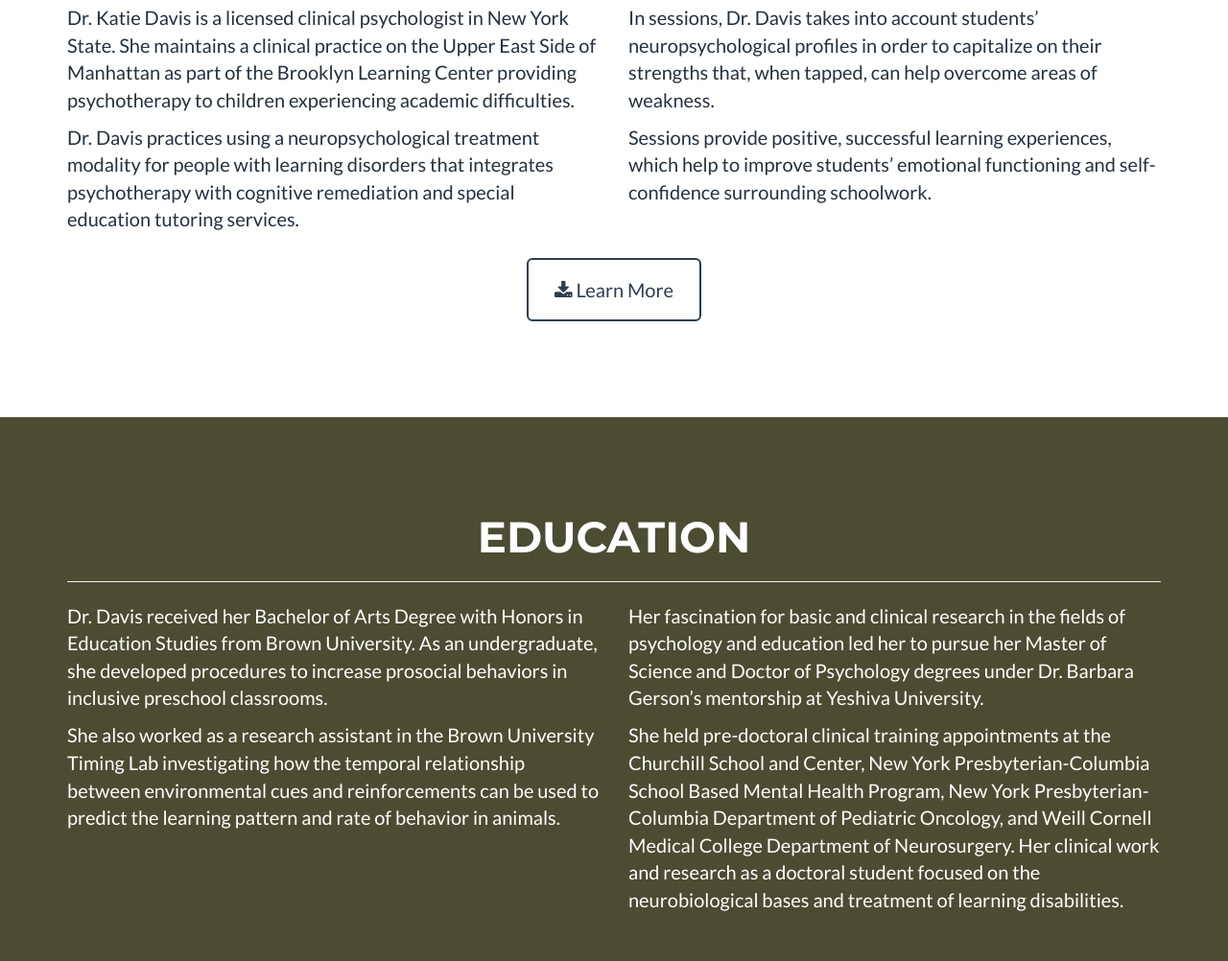
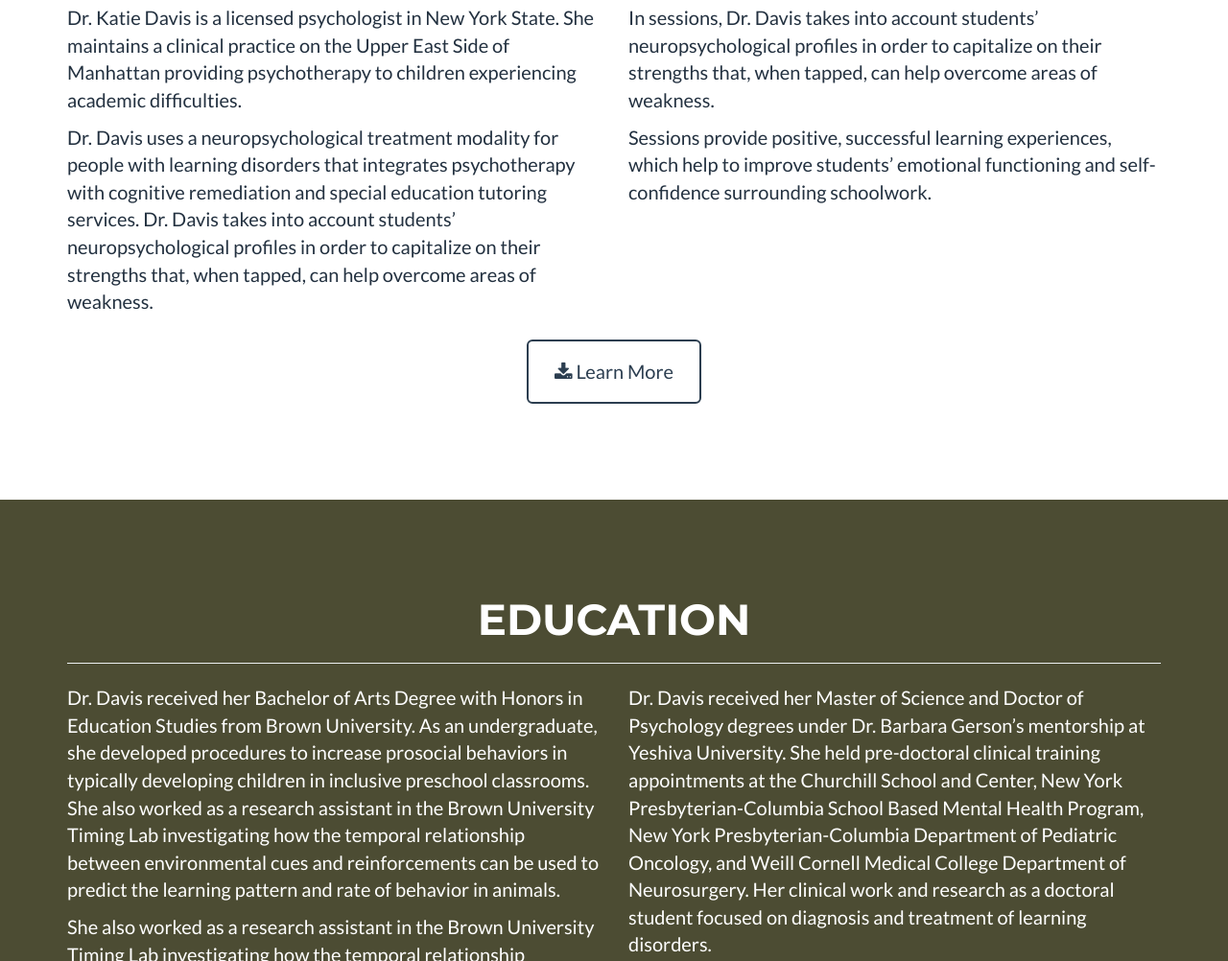
Before and after one commit to ksdavis/ksdavis.github.io, a plain HTML site: page index.html in a window 1280 px wide. Shown: the part 839-1841 px from the top of the page at 96% size. Drawn offline with nearby package versions, Linux system fonts and the light colour scheme; some packages are replaced by stand-ins of ours.

Commit message:
Update index.html

```diff
--- a/index.html
+++ b/index.html
@@ -137,15 +137,16 @@
 
             <div class="row">
                 <div class="col-lg-6">
-                    <p>Dr. Katie Davis is a licensed clinical psychologist in New York State.
-                    She maintains a clinical practice on the Upper East Side of Manhattan as
-                    part of the Brooklyn Learning Center providing psychotherapy to children
-                    experiencing academic difficulties.</p>
+                    <p>Dr. Katie Davis is a licensed psychologist in New York State. She maintains
+a clinical practice on the Upper East Side of Manhattan providing
+psychotherapy to children experiencing academic difficulties.</p>
 
 
-                    <p>Dr. Davis practices using a neuropsychological treatment modality for
-                    people with learning disorders that integrates psychotherapy with
-                    cognitive remediation and special education tutoring services.</p>
+                    <p>Dr. Davis uses a neuropsychological treatment modality for people with
+learning disorders that integrates psychotherapy with cognitive remediation
+and special education tutoring services. Dr. Davis takes into account
+students’ neuropsychological profiles in order to capitalize on their
+strengths that, when tapped, can help overcome areas of weakness.</p>
                 </div>
 
 
@@ -185,9 +186,12 @@
             <div class="row">
                 <div class="col-lg-6">
                     <p>Dr. Davis received her Bachelor of Arts Degree with Honors in Education
-                    Studies from Brown University. As an undergraduate, she developed
-                    procedures to increase prosocial behaviors in inclusive preschool
-                    classrooms.</p>
+Studies from Brown University. As an undergraduate, she developed
+procedures to increase prosocial behaviors in typically developing children
+in inclusive preschool classrooms. She also worked as a research assistant
+in the Brown University Timing Lab investigating how the temporal
+relationship between environmental cues and reinforcements can be used to
+predict the learning pattern and rate of behavior in animals.</p>
 
 
                     <p>She also worked as a research assistant in the Brown University Timing
@@ -198,10 +202,14 @@
 
 
                 <div class="col-lg-6">
-                    <p>Her fascination for basic and clinical research in the fields of
-                    psychology and education led her to pursue her Master of Science and
-                    Doctor of Psychology degrees under Dr. Barbara Gerson’s mentorship at
-                    Yeshiva University.</p>
+                    <p>Dr. Davis received her Master of Science and Doctor of Psychology degrees
+under Dr. Barbara Gerson’s mentorship at Yeshiva University. She held
+pre-doctoral clinical training appointments at the Churchill School and
+Center, New York Presbyterian-Columbia School Based Mental Health Program,
+New York Presbyterian-Columbia Department of Pediatric Oncology, and Weill
+Cornell Medical College Department of Neurosurgery. Her clinical work and
+research as a doctoral student focused on diagnosis and treatment of
+learning disorders.</p>
 
 
                     <p>She held pre-doctoral clinical training appointments at the Churchill
@@ -230,10 +238,10 @@
 
             <div class="row">
                 <div class="col-lg-4">
-                    <p>Dr. Davis is currently a Postdoctoral Research Fellow in the Cognitive
-                    Development and Neuroimaging Lab in the Columbia University Division of
-                    Child and Adolescent Psychiatry. At Columbia, her research investigates
-                    the neural correlates and biological bases of learning disabilities.</p>
+                    <p>Dr. Davis completed a postdoctoral research fellowship in the Cognitive
+Development and Neuroimaging Lab in the Columbia University Division of
+Child and Adolescent Psychiatry. At Columbia, her research investigated the
+neural correlates and biological bases of learning disorders.</p>
                 </div>
 
 
@@ -246,7 +254,9 @@
 
 
                 <div class="col-lg-4">
-                    <p>Dr. Davis is an active volunteer with Achilles International. She has served as a guide for runners with disabilities in many races, including two half marathons and two marathons.</p>
+                    <p>Dr. Davis is an avid volunteer with Achilles International. She has served
+as a guide for disabled runners in many races, including two half marathons
+and two marathons.</p>
                 </div>
             </div>
 
@@ -275,9 +285,10 @@
 
             <div class="row">
                 <div class="col-lg-6">
-                    <p>Though the Brooklyn Learning Center does not accept insurance, Homework
-                    Therapy with Dr. Davis is reimbursable out of network by many insurance
-                    companies.</p>
+                    <p>Though Dr. Davis does not accept insurance, psychotherapy with Dr. Davis is
+reimbursable out of network by many insurance companies. Dr. Davis and
+staff are happy to help you navigate the process of using your benefits and
+obtaining reimbursements during the initial consultation.</p>
                 </div>
 
 
@@ -297,9 +308,12 @@
             <div class="row">
                 <div class="col-lg-12 text-center">
                     <h2>Contact</h2>
-
+                    <p>Dr. Davis’s office is conveniently located at 51 East 73rd Suite, Suite 5B,
+near the 6 train.</p>
+                    <p>Please contact us directly with questions or to schedule an appointment.</p>
                     <hr>
                 </div>
+
             </div>
 
 
```
